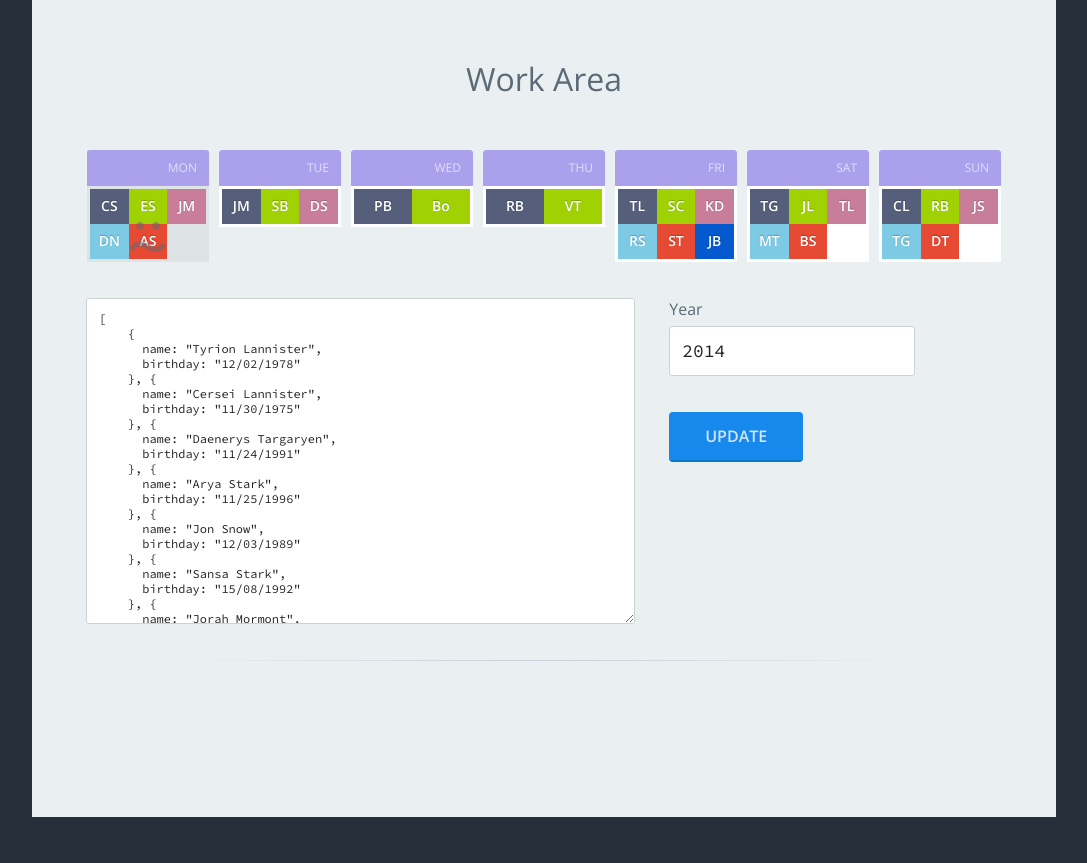
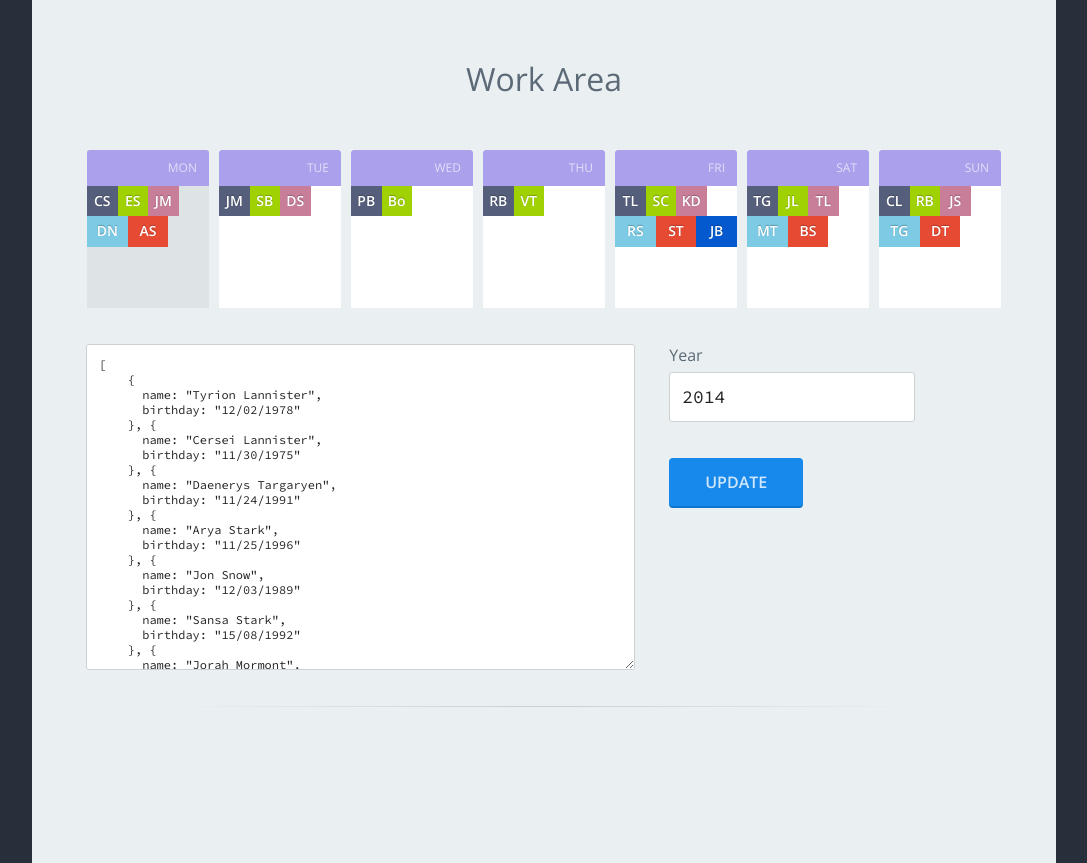
Before and after one commit to shishirarora3/calender, a plain HTML site: page index.html in a window 1280 px wide. Shown: the part 887-1750 px from the top of the page, without its empty margins (96-1183 px from the left). Before the commit the page ends 1704 px from the top, so only its background shows below. Drawn offline with nearby package versions, Linux system fonts and the light colour scheme.

Commit message:
css fixes

```diff
--- a/css/main.css
+++ b/css/main.css
@@ -104,6 +104,7 @@ body {
     position: relative;
     float: left;
     width: 122px;
+    height: 158px;
     margin: 0 5px;
     background: #ffffff;
 }
@@ -145,59 +146,22 @@ body {
 }
 
 .day__people {
-    /* height: 120px; */
-    /* border: 1px solid #ccd1d3; */
-    /* border-top: none; */
-    display: -webkit-flex;
-    display: flex;
-    /* background: #FFD54F; */
-    overflow: hidden;
-    /* width: 100%; */
-    padding: 3px;
-    /* min-height: 550px; */
-    /* max-height: 1000px; */
-    -webkit-flex-direction: row;
-    flex-direction: row;
-    -webkit-flex-wrap: wrap;
-    flex-wrap: wrap;
-    -webkit-justify-content: flex-start;
-    justify-content: flex-start;
-    -webkit-align-items: stretch;
-    align-items: stretch;
-    -webkit-align-content: flex-start;
-    align-content: flex-start;
+    display: inline-block;
+    width: 100%;
+    height: 122px;
 }
 
 .day__person {
     display: flex;
     align-items: center;
     justify-content: center;
-    width: 100%;
-    height: 100%;
     color: #ffffff;
     text-shadow: 0 -1px 1px rgba(0,0,0,0.25);
     font-size: 14px;
     font-weight: 600;
-    width: 20%;
-    max-height: 100px;
-    max-width: 100px;
-    -webkit-order: 0;
-    order: 0;
-    -webkit-flex-grow: 1;
-    flex-grow: 1;
-    -webkit-flex-shrink: 0;
-    flex-shrink: 0;
-    -webkit-flex-basis: auto;
-    flex-basis: auto;
-    -webkit-align-self: auto;
-    align-self: center;
-    /* display: inline-block; */
-    background: white;
-    /* overflow: hidden; */
-    /* margin: 3px; */
-    /* padding: 5px; */
-    min-height: 35px;
-    min-width: 35px;
+    width: 25%;
+    height: 25%;
+    float: left;
 }
 
 .day__person:nth-of-type(9n + 1) {
```
